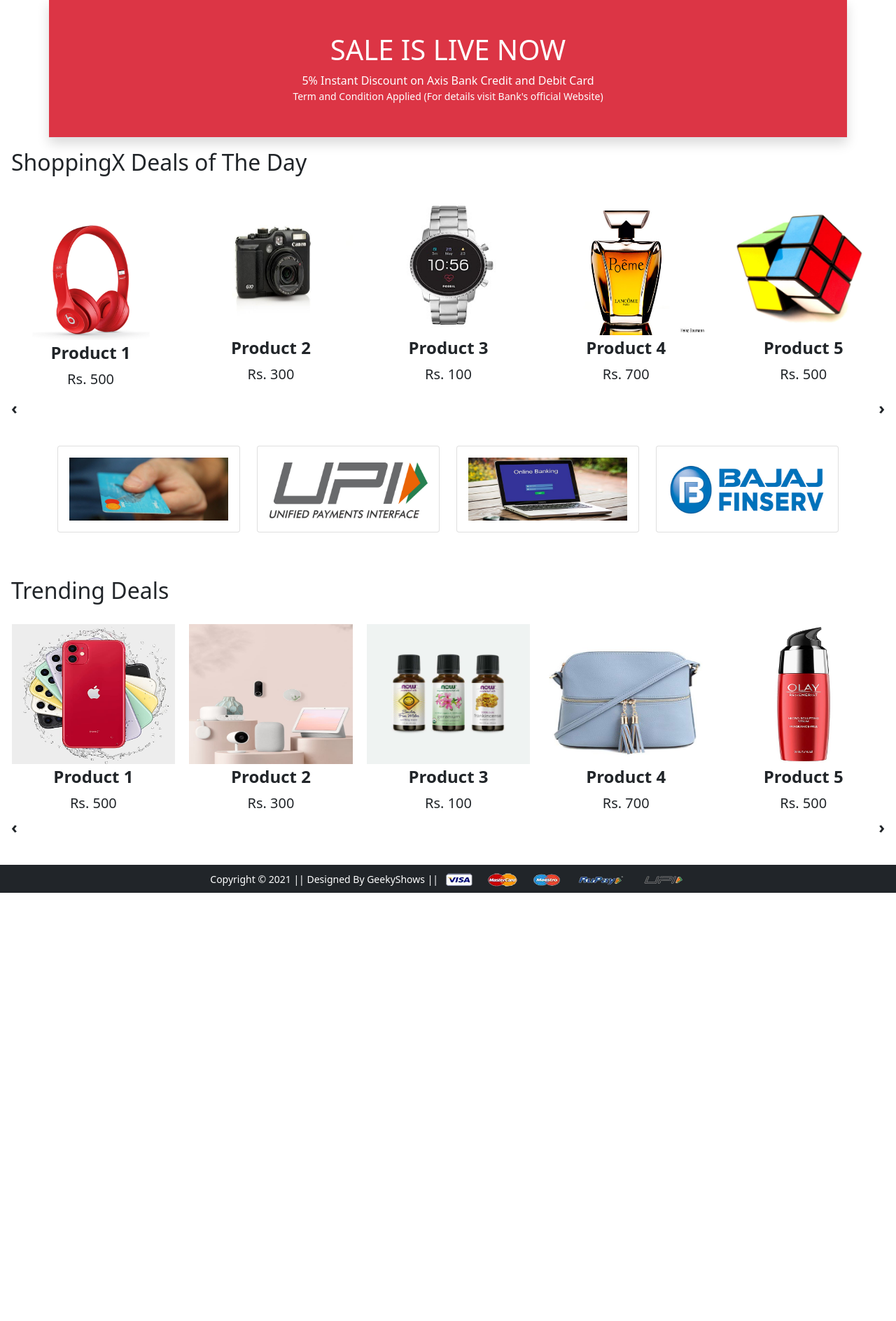
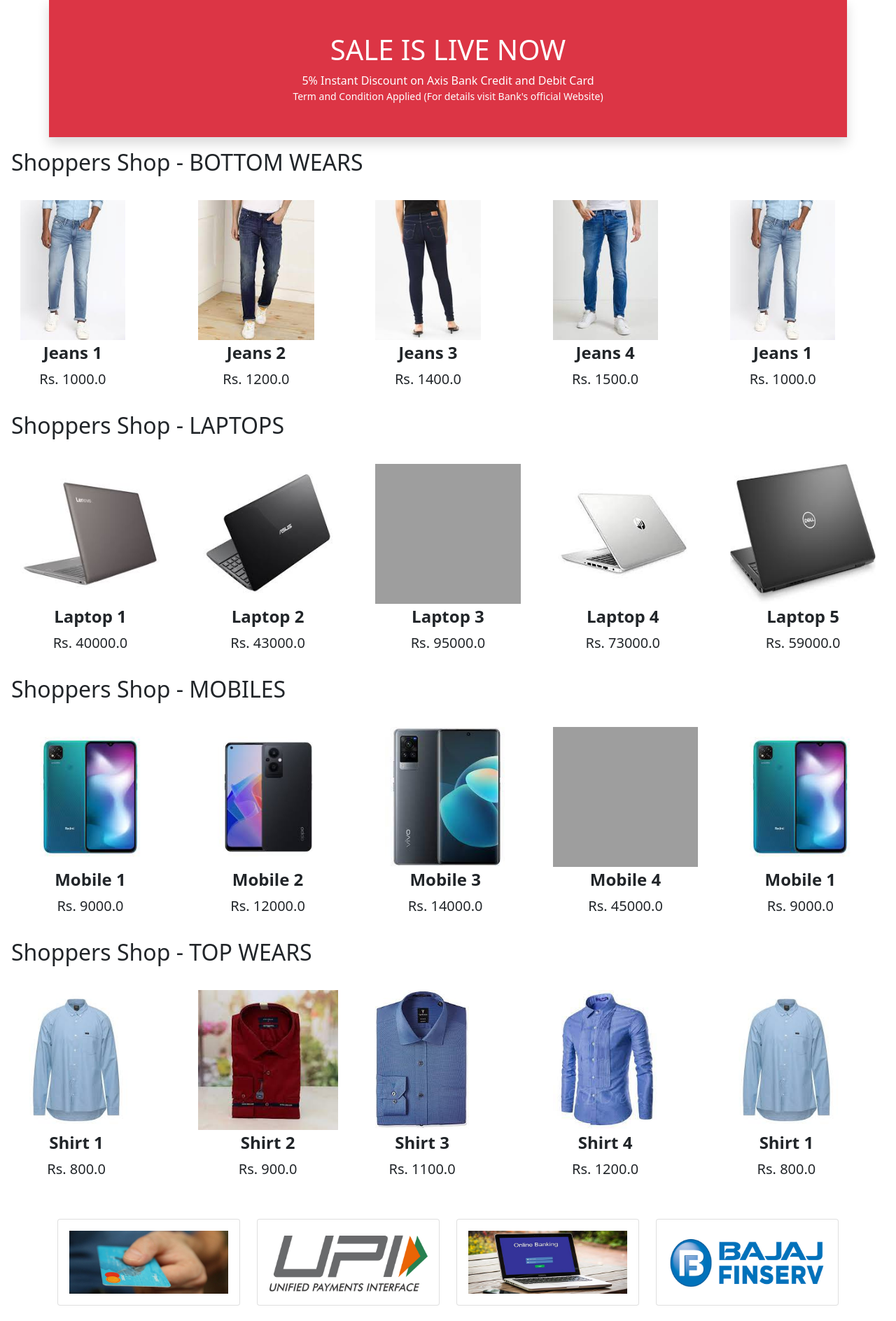
Before and after one commit to aayushray/Shoppers-Store, a Django app: page / in a window 1280 px wide. Shown: the part 538-2426 px from the top of the page at 70% size. Before the commit the page ends 1814 px from the top, so only its background shows below. Run offline with Django 4.2, Linux system fonts and the light colour scheme; data comes from the database, SQL or seed files in the repository; parts of the project's set-up code (start-up, migrations or seed data) failed here and were passed over; some libraries are stand-ins or nearby versions; grey boxes are pictures that could not be loaded.

Commit message:
Modified Home Page

```diff
--- a/app/models.py
+++ b/app/models.py
@@ -3,7 +3,7 @@
 from django.contrib.auth.models import User
 from django.core.validators import MaxValueValidator,MinValueValidator
 
-from app.views import product_detail
+# from app.views import product_detail
 # Create your models here.
 
 STATE_CHOICES = (
--- a/app/templates/app/home.html
+++ b/app/templates/app/home.html
@@ -46,22 +46,44 @@
 {% block main-content %}
 <!-- 1st Product Slider -->
 <div class="m-3">
- <h2>ShoppingX Deals of The Day</h2>
+ <h2>Shoppers Shop - BOTTOM WEARS</h2>
  <!-- Slider 1 -->
  <div class="owl-carousel" id="slider1">
-  <a href="{% url 'product-detail' %}" class="btn"><div class="item"><img src="{% static 'app/images/product/1.jpg' %}" alt="" height="200px"><span class="fw-bold">Product 1</span><br><span class="fs-5">Rs. 500</span></div></a>
-  <div class="item"><img src="{% static 'app/images/product/2.jpg' %}" alt="" height="200px"><span class="fw-bold">Product 2</span><br><span class="fs-5">Rs. 300</span></div>
-  <div class="item"><img src="{% static 'app/images/product/3.jpg' %}" alt="" height="200px"><span class="fw-bold">Product 3</span><br><span class="fs-5">Rs. 100</span></div>
-  <div class="item"><img src="{% static 'app/images/product/4.jpg' %}" alt="" height="200px"><span class="fw-bold">Product 4</span><br><span class="fs-5">Rs. 700</span></div>
-  <div class="item"><img src="{% static 'app/images/product/5.jpg' %}" alt="" height="200px"><span class="fw-bold">Product 5</span><br><span class="fs-5">Rs. 500</span></div>
-  <div class="item"><img src="{% static 'app/images/product/6.jpg' %}" alt="" height="200px"><span class="fw-bold">Product 6</span><br><span class="fs-5">Rs. 400</span></div>
-  <div class="item"><img src="{% static 'app/images/product/7.jpg' %}" alt="" height="200px"><span class="fw-bold">Product 7</span><br><span class="fs-5">Rs. 500</span></div>
-  <div class="item"><img src="{% static 'app/images/product/8.jpg' %}" alt="" height="200px"><span class="fw-bold">Product 8</span><br><span class="fs-5">Rs. 300</span></div>
-  <div class="item"><img src="{% static 'app/images/product/9.jpg' %}" alt="" height="200px"><span class="fw-bold">Product 9</span><br><span class="fs-5">Rs. 600</span></div>
-  <div class="item"><img src="{% static 'app/images/product/10.jpg' %}" alt="" height="200px"><span class="fw-bold">Product 10</span><br><span class="fs-5">Rs. 900</span></div>
-  <div class="item"><img src="{% static 'app/images/product/11.jpg' %}" alt="" height="200px"><span class="fw-bold">Product 11</span><br><span class="fs-5">Rs. 100</span></div>
-  <div class="item"><img src="{% static 'app/images/product/12.jpg' %}" alt="" height="200px"><span class="fw-bold">Product 12</span><br><span class="fs-5">Rs. 200</span></div>
+  {% for b in bottomwears %}
+    <a href="{% url 'product-detail' %}" class="btn">
+    <div class="item"><img src="{{b.product_image.url}}" alt="" height="200px"><span class="fw-bold">{{b.title}}</span><br><span class="fs-5">Rs. {{b.discounted_price}}</span></div></a>
+  {% endfor %}
  </div>
+ <br>
+
+ <h2>Shoppers Shop - LAPTOPS</h2>
+ <div class="owl-carousel" id="slider1">
+  {% for b in laptops %}
+    <a href="{% url 'product-detail' %}" class="btn">
+    <div class="item"><img src="{{b.product_image.url}}" alt="" height="200px"><span class="fw-bold">{{b.title}}</span><br><span class="fs-5">Rs. {{b.discounted_price}}</span></div></a>
+  {% endfor %}
+ </div>
+ <br>
+
+ <h2>Shoppers Shop - MOBILES</h2>
+
+ <div class="owl-carousel" id="slider1">
+  {% for b in mobiles %}
+    <a href="{% url 'product-detail' %}" class="btn">
+    <div class="item"><img src="{{b.product_image.url}}" alt="" height="200px"><span class="fw-bold">{{b.title}}</span><br><span class="fs-5">Rs. {{b.discounted_price}}</span></div></a>
+  {% endfor %}
+ </div>
+ <br>
+
+ <h2>Shoppers Shop - TOP WEARS</h2>
+
+ <div class="owl-carousel" id="slider1">
+  {% for b in topwears %}
+    <a href="{% url 'product-detail' %}" class="btn">
+    <div class="item"><img src="{{b.product_image.url}}" alt="" height="200px"><span class="fw-bold">{{b.title}}</span><br><span class="fs-5">Rs. {{b.discounted_price}}</span></div></a>
+  {% endfor %}
+ </div>
+
 </div>
 <!-- End 1st Product Slider -->
 
--- a/app/urls.py
+++ b/app/urls.py
@@ -3,7 +3,8 @@
 from django.conf import settings
 from django.conf.urls.static import static
 urlpatterns = [
-    path('', views.home),
+    # path('', views.home),
+    path('',views.ProductView.as_view(),name="home"),
     path('product-detail/', views.product_detail, name='product-detail'),
     path('cart/', views.add_to_cart, name='add-to-cart'),
     path('buy/', views.buy_now, name='buy-now'),
--- a/app/views.py
+++ b/app/views.py
@@ -1,7 +1,18 @@
+from unicodedata import category
 from django.shortcuts import render
+from django.views import View
+from app.models import Product
 
-def home(request):
- return render(request, 'app/home.html')
+# def home(request):
+#  return render(request, 'app/home.html')
+class ProductView(View):
+    def get(self,request):
+        topwears = Product.objects.filter(category='TW')
+        bottomwears = Product.objects.filter(category='BW')
+        mobiles = Product.objects.filter(category='M')
+        laptops = Product.objects.filter(category='L')
+
+        return render(request,'app/home.html',{'topwears':topwears,'bottomwears':bottomwears,'mobiles':mobiles,'laptops':laptops})
 
 def product_detail(request):
  return render(request, 'app/productdetail.html')
```
